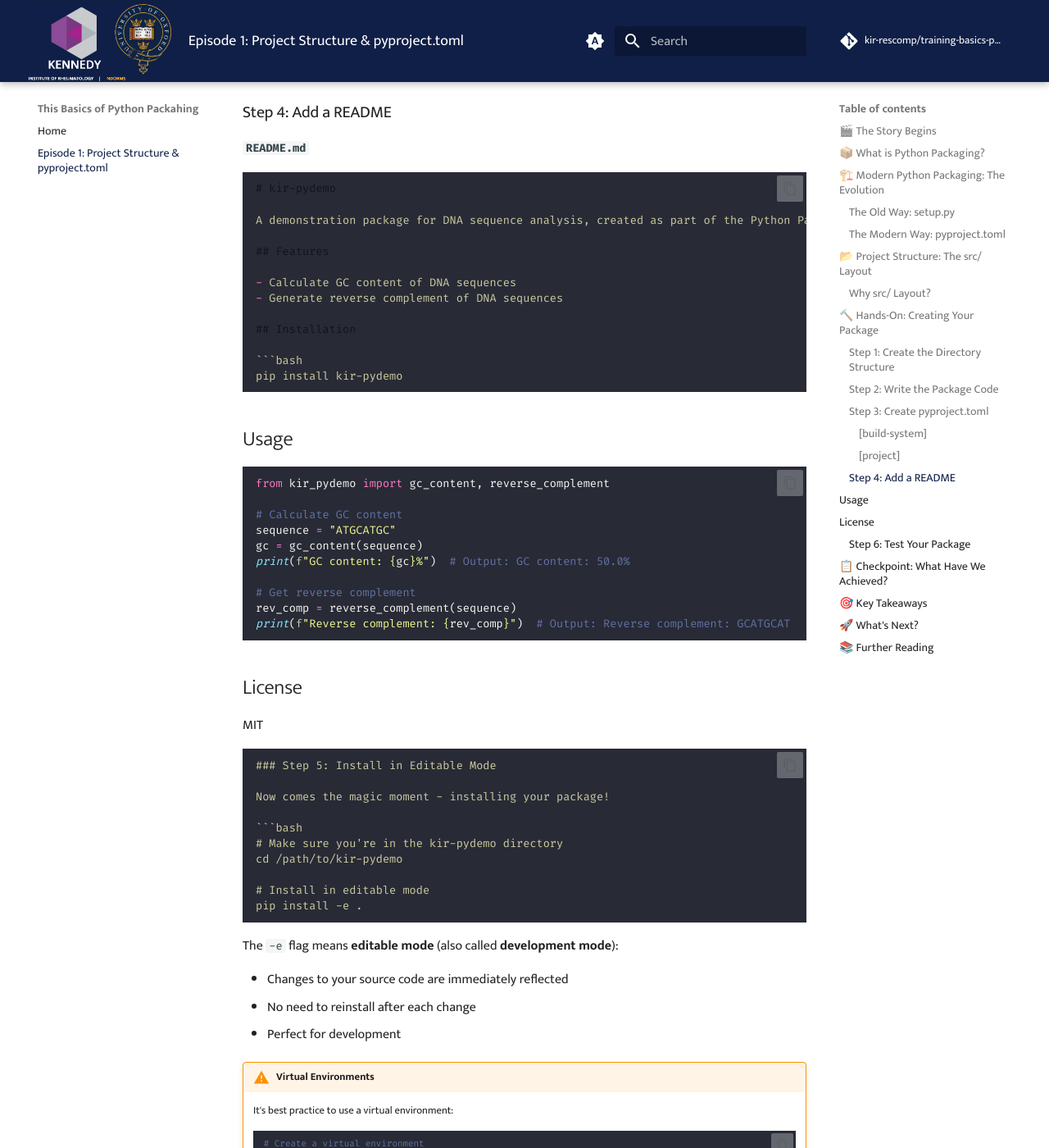
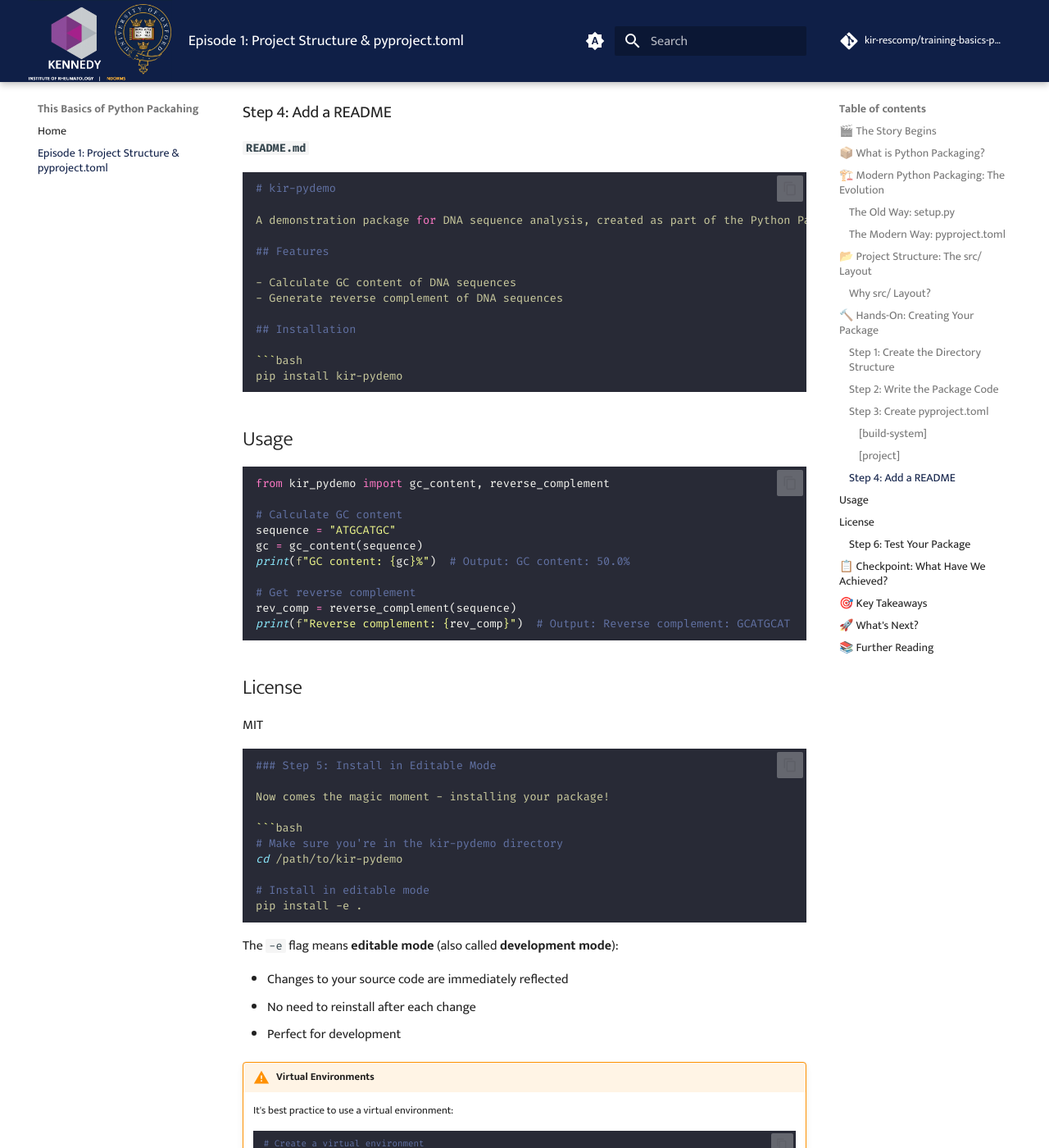
Before and after one commit to kir-rescomp/training-basics-python-packaging, an MkDocs documentation site: the page built from docs/episode-01.md, in a window 1280 px wide and 1400 px high, scrolled down 7614 px. Shown: the whole window at 82% size. Built offline with MkDocs 1.6.1 and Material for MkDocs 9.7.7, drawn with Linux system fonts in a browser that asks for light colours; comment, search, counter and statistics services are not loaded.

Commit message:
change code block type from markdown to bash for better colour spectrum

````diff
--- a/docs/episode-01.md
+++ b/docs/episode-01.md
@@ -354,7 +354,7 @@ This section contains your package metadata:
 
 **`README.md`**
 
-```markdown
+```bash
 # kir-pydemo
 
 A demonstration package for DNA sequence analysis, created as part of the Python Packaging Basics training series.
@@ -388,7 +388,7 @@ print(f"Reverse complement: {rev_comp}")  # Output: Reverse complement: GCATGCAT
 ## License
 
 MIT
-```
+```bash
 
 ### Step 5: Install in Editable Mode
 
````
